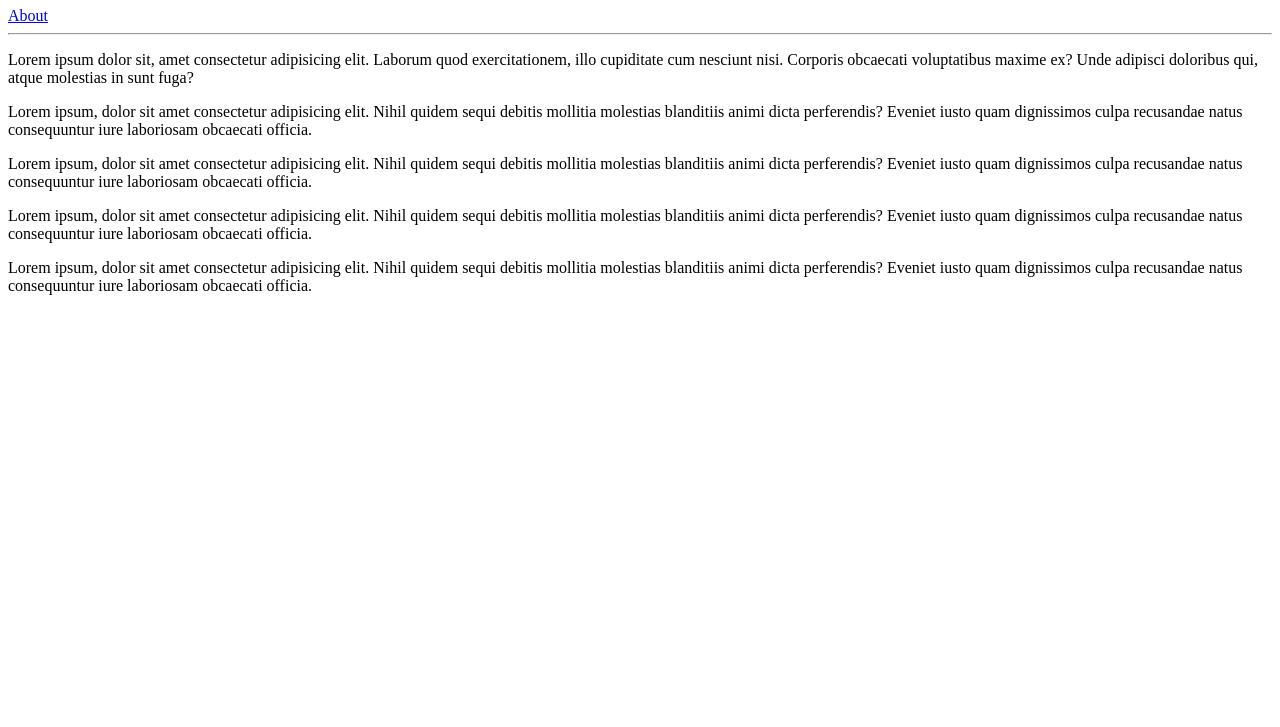
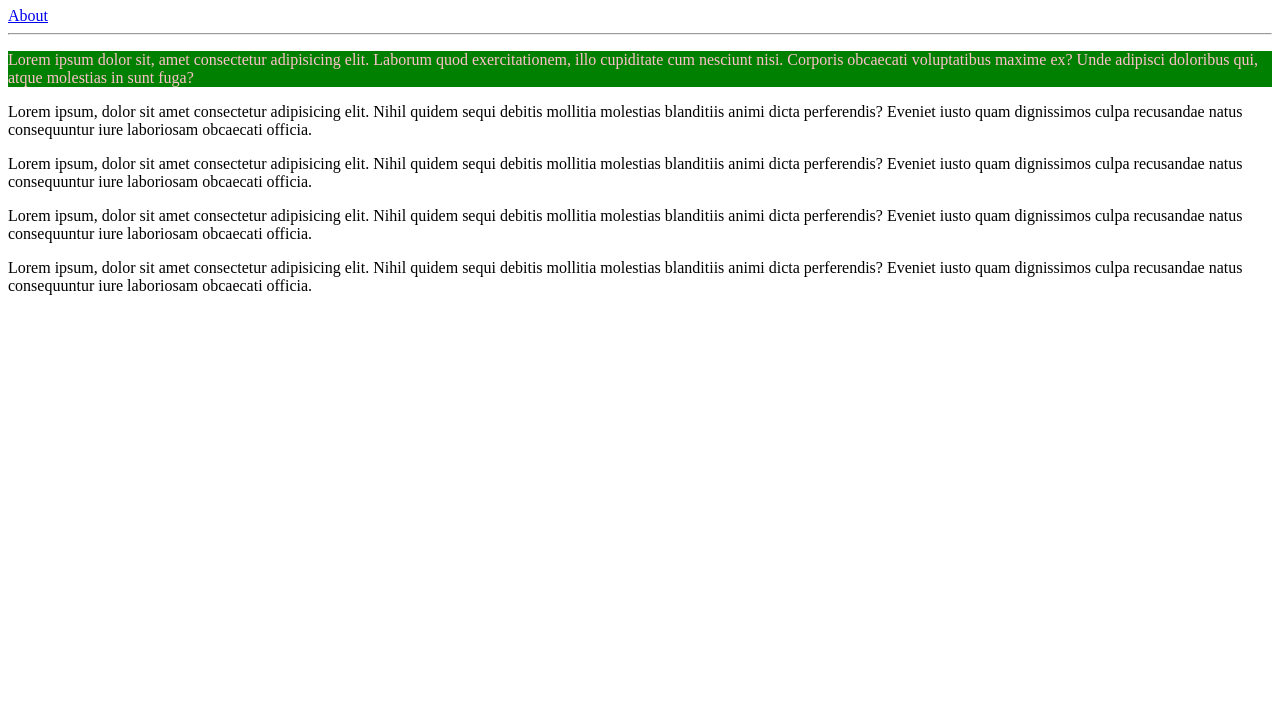
Before and after one commit to vetaluga/sec-rep, a plain HTML site: page index.html in a window 1280 px wide. Shown: the part 73-800 px from the top of the page. Drawn offline with Linux system fonts and the light colour scheme.

Commit message:
add changes

```diff
--- a/index.html
+++ b/index.html
@@ -9,7 +9,7 @@
     <h1>Lesson git 2</h1>
     <a href="index.html">About</a>
     <hr>
-    <p>Lorem ipsum dolor sit, amet consectetur adipisicing elit. Laborum quod exercitationem, illo cupiditate cum nesciunt nisi. Corporis obcaecati voluptatibus maxime ex? Unde adipisci doloribus qui, atque molestias in sunt fuga?</p>
+    <p style="background: green; color: pink;">Lorem ipsum dolor sit, amet consectetur adipisicing elit. Laborum quod exercitationem, illo cupiditate cum nesciunt nisi. Corporis obcaecati voluptatibus maxime ex? Unde adipisci doloribus qui, atque molestias in sunt fuga?</p>
     <p>Lorem ipsum, dolor sit amet consectetur adipisicing elit. Nihil quidem sequi debitis mollitia molestias blanditiis animi dicta perferendis? Eveniet iusto quam dignissimos culpa recusandae natus consequuntur iure laboriosam obcaecati officia.</p>
     <p>Lorem ipsum, dolor sit amet consectetur adipisicing elit. Nihil quidem sequi debitis mollitia molestias blanditiis animi dicta perferendis? Eveniet iusto quam dignissimos culpa recusandae natus consequuntur iure laboriosam obcaecati officia.</p>
     <p>Lorem ipsum, dolor sit amet consectetur adipisicing elit. Nihil quidem sequi debitis mollitia molestias blanditiis animi dicta perferendis? Eveniet iusto quam dignissimos culpa recusandae natus consequuntur iure laboriosam obcaecati officia.</p>
```
